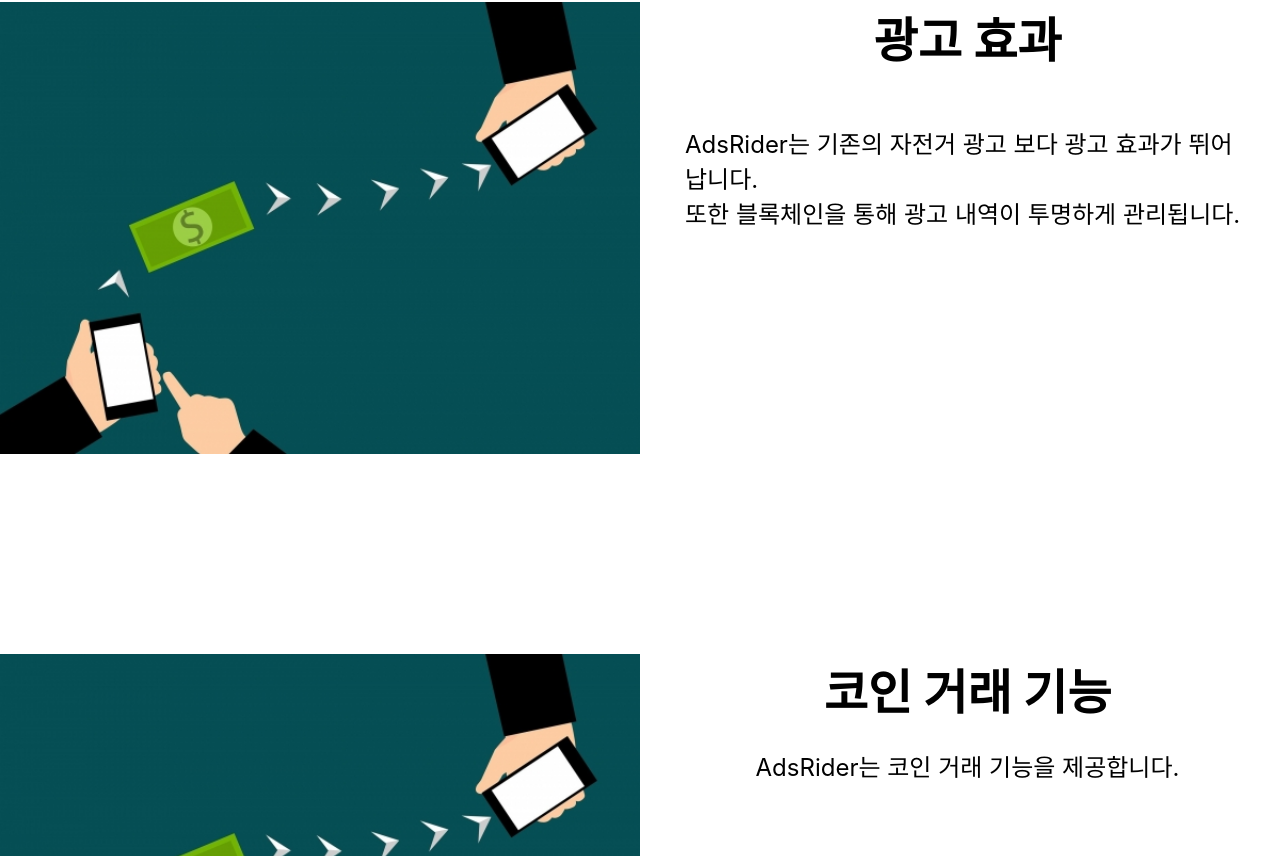
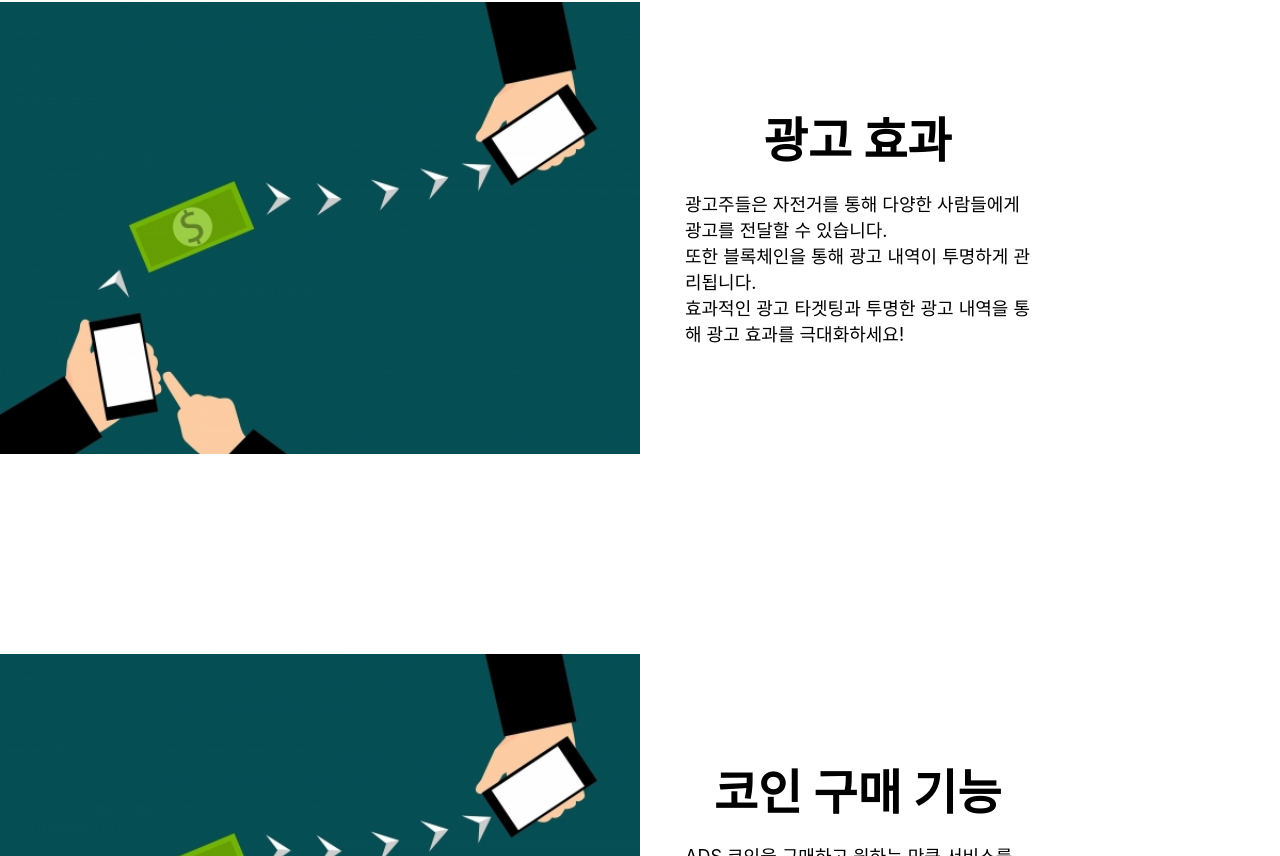
Before and after one commit to oni-nick/korthodox, a React (Create React App) app: page / in a window 1280 px wide. Shown: the part 1404-2260 px from the top of the page. Built offline with nearby package versions, Linux system fonts and the light colour scheme; no server answers.

Commit message:
입출금 색 표시, 마이페이지 반복 요청 이슈 해결

```diff
--- a/src/Dw/DWTableData.tsx
+++ b/src/Dw/DWTableData.tsx
@@ -1,6 +1,7 @@
 import type { ColumnsType } from 'antd/es/table';
 import BigNumber from 'bignumber.js';
 import { Link } from 'react-router-dom';
+import { P_plus, P_minus } from './Styles'
 
 export interface DwHistory {
   amount: string,
@@ -26,6 +27,16 @@ function typeChange(text : string){
   }
 }
 
+function amountViewer (text : string){
+
+  if (text.startsWith('-') == true){
+    const amount = new BigNumber(text.slice(1)).toFormat();
+    return <P_minus> {amount}  </P_minus>
+  } else {
+    return <P_plus> {new BigNumber(text).toFormat()} </P_plus>
+  }
+}
+
 export const columns: ColumnsType<DwHistory> = [
   {
     align : 'center',
@@ -38,7 +49,7 @@ export const columns: ColumnsType<DwHistory> = [
     align : 'center',
     title: '금액',
     dataIndex: 'amount',
-    render: (text) => <p>{new BigNumber(text).toFormat()}</p>
+    render: (text) => amountViewer(text)
   },
   {
     align : 'center',
--- a/src/Dw/Styles.tsx
+++ b/src/Dw/Styles.tsx
@@ -63,7 +63,14 @@ export const P_Alert = styled.p`
     color : black;
     text-align:center;
 `
-
+export const P_plus = styled.p`
+    color : #3fdc13;
+    text-align:center;
+`
+export const P_minus = styled.p`
+    color : red;
+    text-align:center;
+`
 export const DivWithdraw = styled.div`
     margin : 50px 20px 10px 20px;
     display : flex;
--- a/src/Main/Mypage.tsx
+++ b/src/Main/Mypage.tsx
@@ -3,7 +3,7 @@ import { useUserState, UserInfo } from '../context/user';
 import { Div, MypageDiv } from './Styles';
 import { dateConverter, UserBalance } from '../Utils';
 import axios from 'axios';
-import { useState } from 'react';
+import { useEffect, useState } from 'react';
 import BigNumber from 'bignumber.js';
 
 function Mypage(){
@@ -12,17 +12,20 @@ function Mypage(){
     const [balance, setBalance] = useState<UserBalance[]>([]);
     const adsBalance = balance.find(b => b.type === 'ADS')?.available || '0';
 
+    useEffect(() => {
         axios.get<UserBalance[]>('/api/user/balance')
         .then(res => {
             if(res.data){
                 setBalance(res.data)
             }
         })
+    }, [])
 
     return(
         <MypageDiv>
             <Descriptions bordered size="default">
                 <Descriptions.Item label="유저 이름"> {user.email}</Descriptions.Item>
+                <Descriptions.Item label="유저 타입"> {user.level}</Descriptions.Item>
                 <Descriptions.Item label="보유 자산">{new BigNumber(adsBalance).toFormat()} ADS</Descriptions.Item>
                 <Descriptions.Item label="가입 일자">{dateConverter(new Date(user.join_time))}</Descriptions.Item>
                 <Descriptions.Item label="이용권 만료 기간">{dateConverter(new Date(user.expired_date))}</Descriptions.Item>
--- a/src/Main/Section.tsx
+++ b/src/Main/Section.tsx
@@ -1,5 +1,4 @@
 import img01 from '../src_assets/01.jpg'
-import img03 from '../src_assets/03.jpg'
 import {StyledH3, StyledPtag, StyledSection, StyledDescDiv} from "./Styles"
 
 type DescriptionType = {
@@ -36,16 +35,17 @@ const descriptions: DescriptionType[] = [
     key : 1,
     image: img01,
     title: '서비스 소개',
-    description: '\n\
-      AdsRider는 암호화폐 리워드를 이용하는 자전거 광고 플랫폼입니다.\n\
+    description: 'AdsRider는 서비스는 암호화폐 리워드를 지급하는 자전거 광고 플랫폼입니다.\n\
+      광고를 탑승한 자전거 라이더들은 광고주로부터 암호화폐로 보상을 받을 수 있습니다.\n\
     ',
   },
   {
     key : 2,
     image: img01,
     title: '코인 리워드',
-    description: '\n\
-      AdsRider는 암호화페 리워드를 지급 합니다\n\
+    description: 'AdsRider는 암호화페 리워드를 지급 합니다.\n\
+      시용자들은 자전거를 이용하면서 광고를 보고 리워드를 얻을 수 있습니다.\n\
+      즐거운 라이딩과 함께 암호화폐로 보상을 받아보세요.\n\
       '
       ,
   },
@@ -53,15 +53,18 @@ const descriptions: DescriptionType[] = [
     key : 3,
     image: img01,
     title: '광고 효과',
-    description: '\n\
-      AdsRider는 기존의 자전거 광고 보다 광고 효과가 뛰어납니다.\n\
-      또한 블록체인을 통해 광고 내역이 투명하게 관리됩니다.',
+    description: '광고주들은 자전거를 통해 다양한 사람들에게 광고를 전달할 수 있습니다.\n\
+      또한 블록체인을 통해 광고 내역이 투명하게 관리됩니다.\n\
+      효과적인 광고 타겟팅과 투명한 광고 내역을 통해 광고 효과를 극대화하세요!\n\
+      ',
   },
   {
     key : 4,
     image: img01,
-    title: '코인 거래 기능',
-    description: 'AdsRider는 코인 거래 기능을 제공합니다.',
+    title: '코인 구매 기능',
+    description: 'ADS 코인을 구매하고 원하는 만큼 서비스를 이용하세요!\n\
+    자전거 사용 리워드로 받은 ADS 코인을 플랫폼 내에서 거래할 수도 있습니다.\n\
+    ',
   },
 ];
 export default Section;
--- a/src/Main/Styles.tsx
+++ b/src/Main/Styles.tsx
@@ -1,3 +1,4 @@
+import { Card } from "antd";
 import styled from "styled-components"
 
 
@@ -54,11 +55,7 @@ export const StyledH3 = styled.h3 `
   margin: 0px;
 `;
 
-export const StyledPtag = styled.p `
-  color: black;
-  font-size: 24px;
-  white-space: pre-line;
-`;
+
 
 export const StyledSection = styled.section`
   display: grid;
@@ -79,9 +76,6 @@ export const StyledSection = styled.section`
   }
 `;
 
-export const StyledDescDiv = styled.div`
-  margin: 0px 30px 100px 30px;
-`;
 export const StyledFooter = styled.div`
 background-color: black;
 color: white;
@@ -108,3 +102,25 @@ export const Text2 = styled.h3`
     float : right;
     margin : 0px;
 `
+
+export const MainCard = styled(Card)`
+  width : 500px;
+  border-color: skyblue;
+`
+
+export const StyledPtag = styled.p `
+  color: black;
+  font-size: 18px;
+  white-space: pre-line;
+`;
+
+export const StyledTitle = styled.h3 `
+  color: black;
+  font-size: 28px;
+  margin: 0px;
+`;
+
+export const StyledDescDiv = styled.div`
+  margin: 100px 250px 0px 30px;
+  display : flex;
+`;
--- a/src/Register/index.tsx
+++ b/src/Register/index.tsx
@@ -1,8 +1,9 @@
 import styled from 'styled-components';
 import axios, { AxiosError } from 'axios';
-import { Button, Form, Input } from 'antd';
+import { Button, Form, Input, Radio } from 'antd';
 import { Link, useNavigate } from 'react-router-dom';
 import { useState } from 'react';
+import type { RadioChangeEvent } from 'antd';
 
 const LoginForm = styled(Form)`
     margin-left: auto;
@@ -34,6 +35,12 @@ const Register = () => {
     const [form] = Form.useForm();
     const [errMessage, setErrMessage] = useState('');
     const navigate = useNavigate();
+    const [type, setType] = useState('라이더');
+
+    const onChange = (e: RadioChangeEvent) => {
+        console.log('radio checked', e.target.value);
+        setType(e.target.value);
+    };
 
     const onReset = () => {
         form.resetFields();
@@ -44,6 +51,7 @@ const Register = () => {
             await axios.post('/api/user/signin', {
                 email: values.email,
                 password: values.pw,
+                level: type
             });
             navigate('/login');
         } catch (e) {
@@ -78,6 +86,12 @@ const Register = () => {
                         <Link to="/login"><Button htmlType="button">취소하기</Button></Link>
                     </ButtonWrapper>
                 </Form.Item>
+                <Form.Item name="level" label="유형" rules={[{required: true}]}>
+                    <Radio.Group onChange={onChange} value={type}>
+                      <Radio value={'라이더'}>라이더</Radio>
+                      <Radio value={'광고주'}>광고주</Radio>
+                    </Radio.Group>
+                </Form.Item>
             </LoginForm>
             {
                 errMessage
```
Lines whose indentation alone changed are shown as unchanged.
